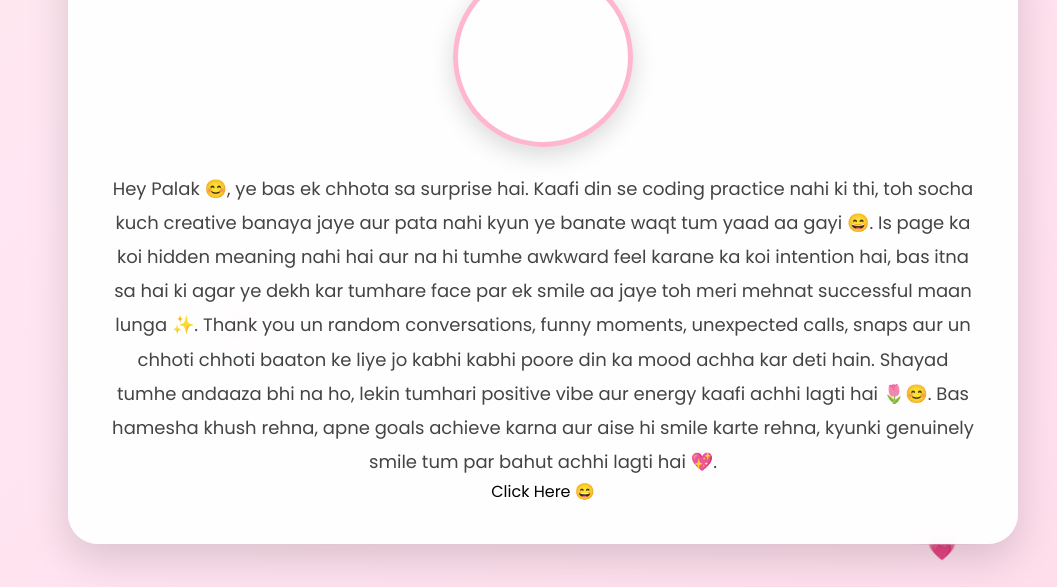
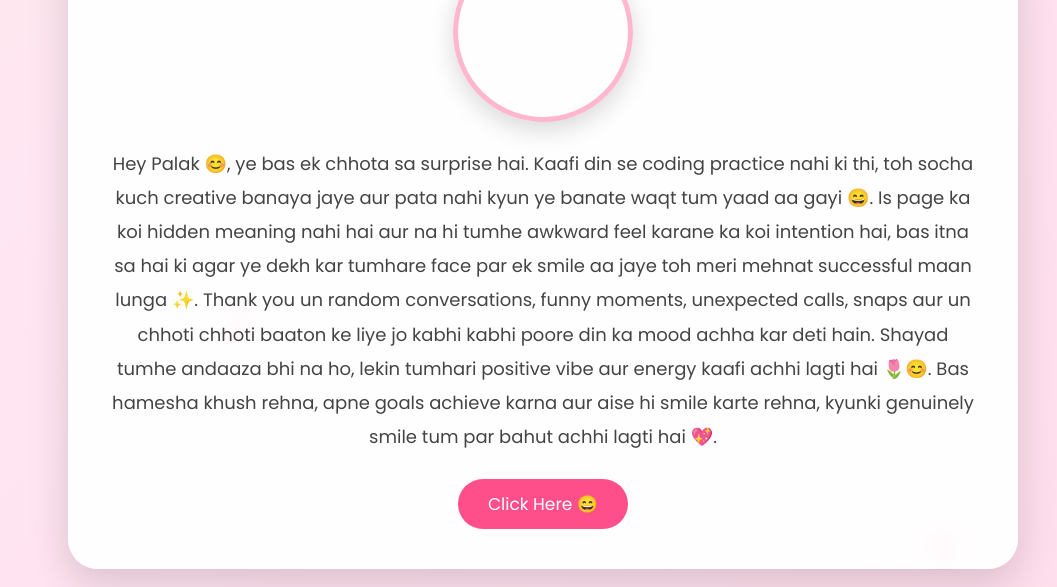
Before and after one commit to bansalneelam941-droid/Yug, a plain HTML site: page index.html in a window 1280 px wide. Shown: the part 213-800 px from the top of the page, without its empty margins (97-1154 px from the left). Drawn offline with Linux system fonts and the light colour scheme.

Commit message:
Update index.html

```diff
--- a/index.html
+++ b/index.html
@@ -130,7 +130,7 @@
 </div>
 <p>Hey Palak 😊, ye bas ek chhota sa surprise hai. Kaafi din se coding practice nahi ki thi, toh socha kuch creative banaya jaye aur pata nahi kyun ye banate waqt tum yaad aa gayi 😄. Is page ka koi hidden meaning nahi hai aur na hi tumhe awkward feel karane ka koi intention hai, bas itna sa hai ki agar ye dekh kar tumhare face par ek smile aa jaye toh meri mehnat successful maan lunga ✨. Thank you un random conversations, funny moments, unexpected calls, snaps aur un chhoti chhoti baaton ke liye jo kabhi kabhi poore din ka mood achha kar deti hain. Shayad tumhe andaaza bhi na ho, lekin tumhari positive vibe aur energy kaafi achhi lagti hai 🌷😊. Bas hamesha khush rehna, apne goals achieve karna aur aise hi smile karte rehna, kyunki genuinely smile tum par bahut achhi lagti hai 💖.</p>
 
-Click Here 😄
+<button onclick="showSurprise()">Click Here 😄</button>
 
 <div id="surprise">
 🌸 Stay Happy, Keep Smiling & Never Change 🌸
```
